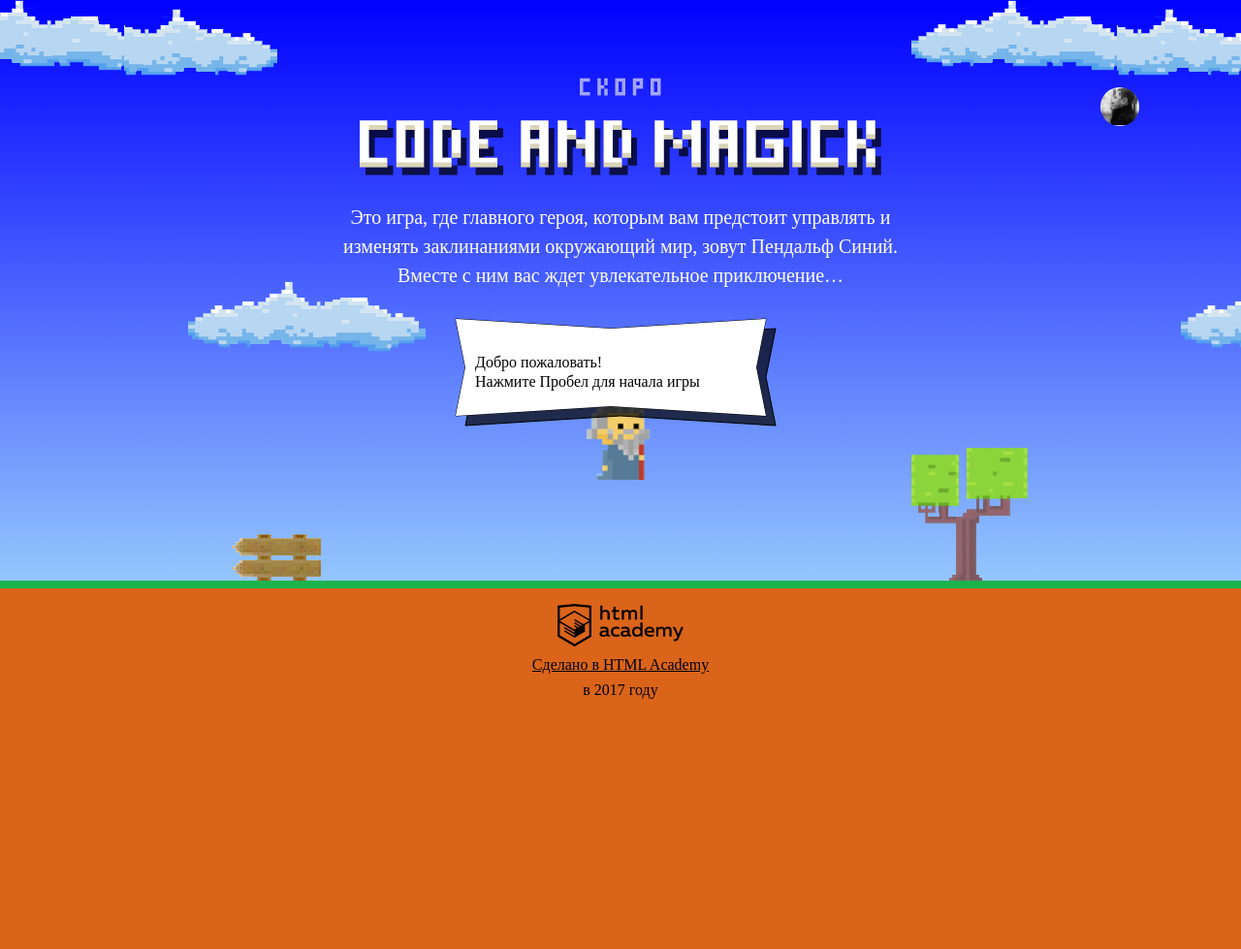
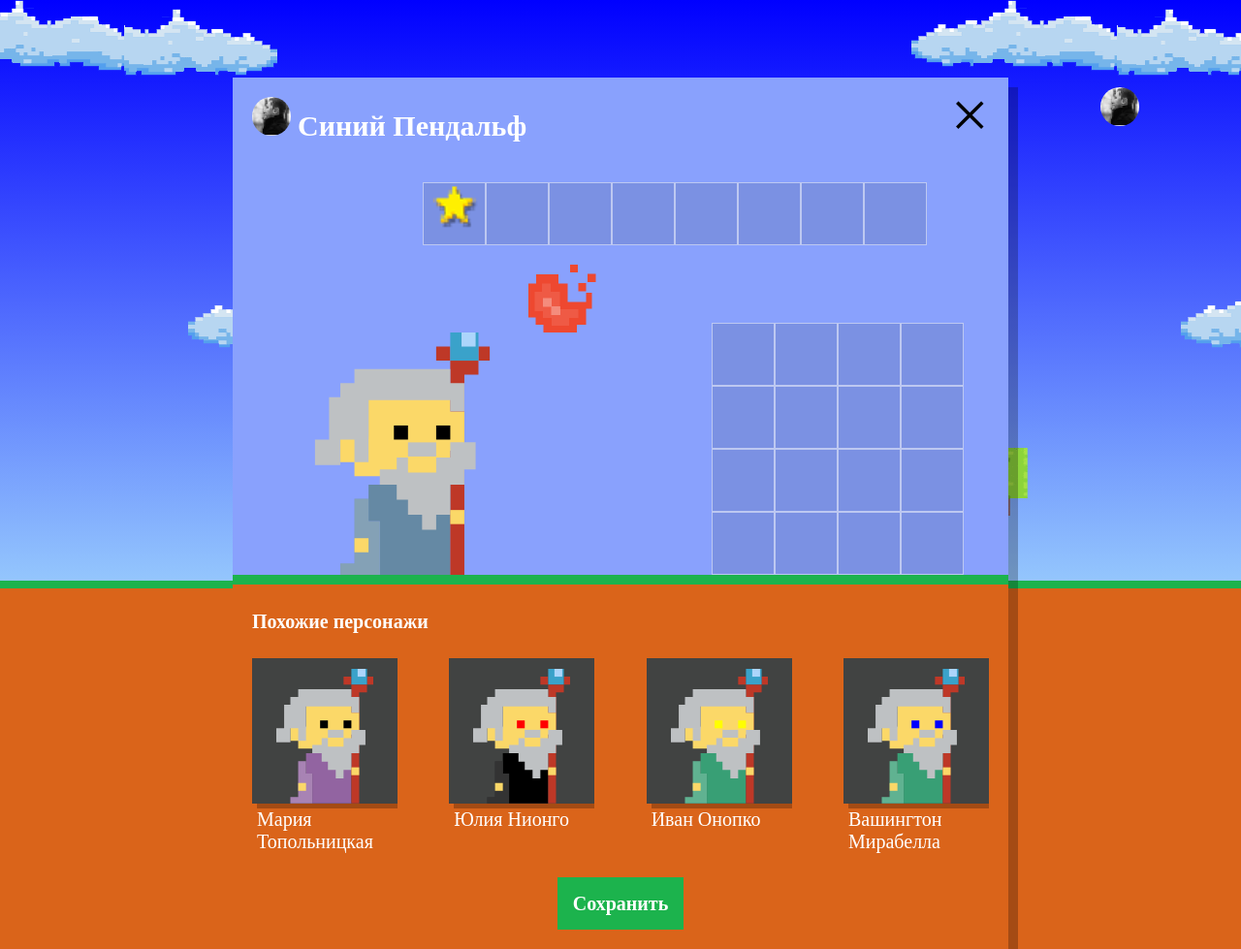
Before and after one commit to kiisya1/449831-code-and-magick-20, a website: page index.html in a window 1280 px wide. Shown: the whole page at 97% size. Before the commit the page ends 800 px from the top, so only its background shows below. Drawn offline with Linux system fonts and the light colour scheme; a web font is replaced by a local one.

Commit message:
Добавляет вывод похожих персонажей в блоке настроек

```diff
--- a/index.html
+++ b/index.html
@@ -202,6 +202,7 @@
   };
 </script>
 <script src="js/stat.js"></script>
+<script src="js/setup.js"></script>
 <script src="js/game.js"></script>
 
 </body>
--- /dev/null
+++ b/js/setup.js
@@ -0,0 +1,67 @@
+'use strict';
+
+var setup = document.querySelector('.setup');
+var similarBlock = setup.querySelector('.setup-similar');
+var similarList = similarBlock.querySelector('.setup-similar-list');
+var similarTemplate = document.querySelector('#similar-wizard-template')
+    .content
+    .querySelector('.setup-similar-item');
+
+var fragment = document.createDocumentFragment();
+
+setup.classList.remove('hidden');
+
+var names = ['Иван', 'Хуан Себастьян', 'Мария', 'Кристоф', 'Виктор', 'Юлия', 'Люпита', 'Вашингтон'];
+var surnames = ['да Марья', 'Верон', 'Мирабелла', 'Вальц', 'Онопко', 'Топольницкая', 'Нионго', 'Ирвинг'];
+var coatColors = ['rgb(101, 137, 164)', 'rgb(241, 43, 107)', 'rgb(146, 100, 161)', 'rgb(56, 159, 117)', 'rgb(215, 210, 55)', 'rgb(0, 0, 0)'];
+var eyesColors = ['black', 'red', 'blue', 'yellow', 'green'];
+
+// Вычисляет случайное число от min до (max+1)
+
+var generateRandomNumber = function (min, max) {
+  var rand = min + Math.random() * (max + 1 - min);
+  return Math.floor(rand);
+};
+
+var generateProperty = function (array) {
+  var randomNumber = generateRandomNumber(0, (array.length - 1));
+  return array[randomNumber];
+};
+
+var generateObjects = function () {
+  var wizards = [];
+  for (var i = 0; i < 4; i++) {
+    var wizard = {};
+    wizard.name = generateProperty(names) + ' ' + generateProperty(surnames);
+    wizard.coatColor = generateProperty(coatColors);
+    wizard.eyesColor = generateProperty(eyesColors);
+    wizards.push(wizard);
+  }
+  return wizards;
+};
+
+var renderWizard = function (wizard) {
+  var wizardElement = similarTemplate.cloneNode(true);
+  var wizardName = wizardElement.querySelector('.setup-similar-label');
+  var wizardCoat = wizardElement.querySelector('.wizard-coat');
+  var wizardEyes = wizardElement.querySelector('.wizard-eyes');
+
+  wizardName.textContent = wizard.name;
+  wizardCoat.style.fill = wizard.coatColor;
+  wizardEyes.style.fill = wizard.eyesColor;
+
+  return wizardElement;
+};
+
+var renderWizardList = function () {
+  var wizardsList = generateObjects();
+
+  wizardsList.forEach(function (wizard) {
+    fragment.appendChild(renderWizard(wizard));
+  });
+
+  similarList.appendChild(fragment);
+};
+
+renderWizardList();
+similarBlock.classList.remove('hidden');
--- a/js/stat.js
+++ b/js/stat.js
@@ -10,7 +10,6 @@ var BAR_GAP = 50;
 var TEXT_HEIGHT = 20;
 var BAR_WIDTH = 40;
 var CHART_HEIGHT = 150;
-var playersNameY = CLOUD_Y + CLOUD_HEIGHT - GAP / 2 - TEXT_HEIGHT;
 
 var renderCloud = function (ctx, x, y, color) {
   ctx.fillStyle = color;
@@ -34,9 +33,7 @@ var renderText = function (ctx, text, x, y) {
 
 var renderBar = function (ctx, player, barX, barY, barHeight) {
   ctx.fillStyle = (player === 'Вы') ? 'rgba(255, 0, 0, 1)' : getRandomBlue();
-
   ctx.fillRect(barX, barY, BAR_WIDTH, barHeight);
-
 };
 
 var renderChart = function (ctx, players, times) {
@@ -47,6 +44,7 @@ var renderChart = function (ctx, players, times) {
     var barHeight = (CHART_HEIGHT * times[i]) / maxTime;
     var barY = CLOUD_Y + TEXT_HEIGHT * 3 + GAP + (CHART_HEIGHT - barHeight);
     var scoreY = CLOUD_Y + TEXT_HEIGHT * 2 + GAP + (CHART_HEIGHT - barHeight);
+    var playersNameY = CLOUD_Y + CLOUD_HEIGHT - GAP / 2 - TEXT_HEIGHT;
 
     renderText(ctx, player, barX, playersNameY);
     renderText(ctx, Math.round(times[i]), barX, scoreY);
```
